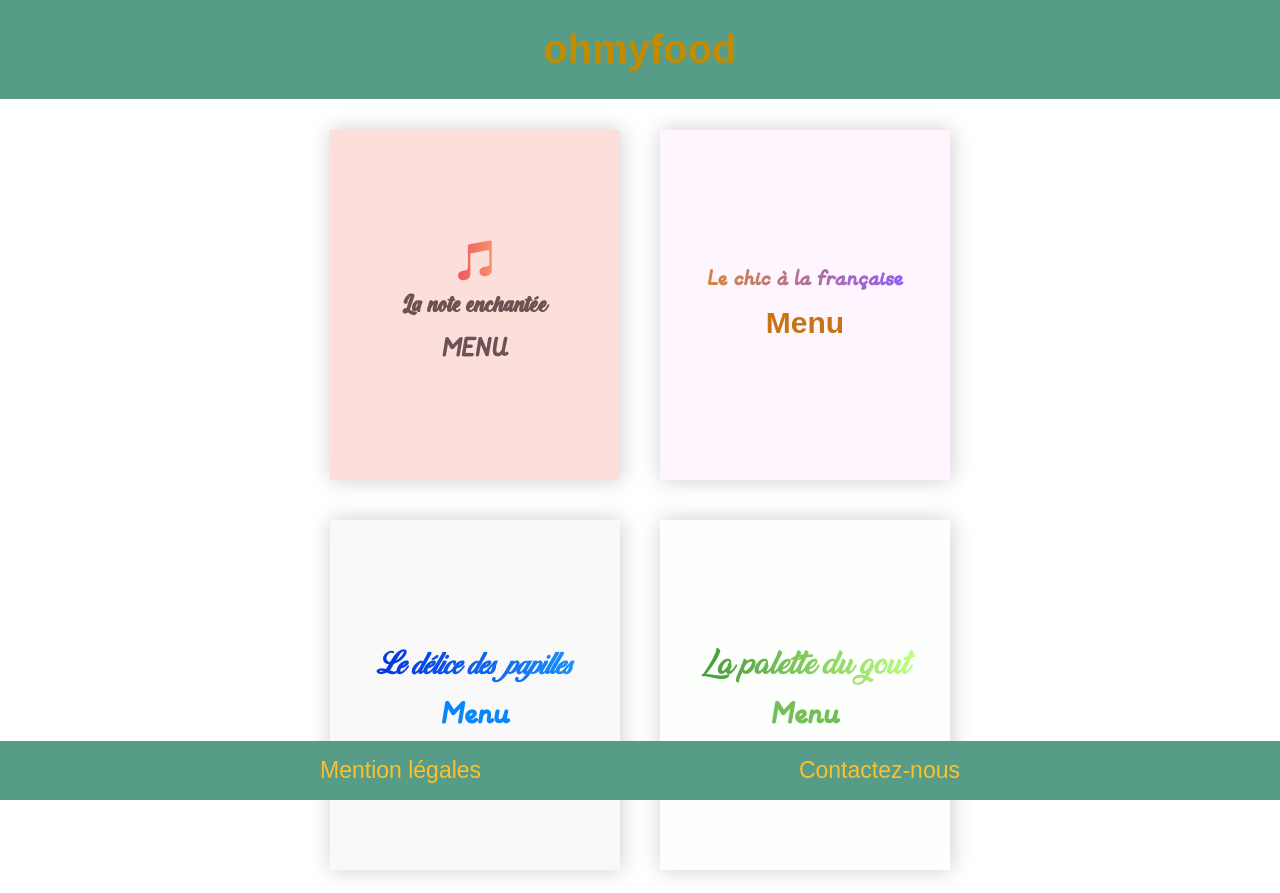
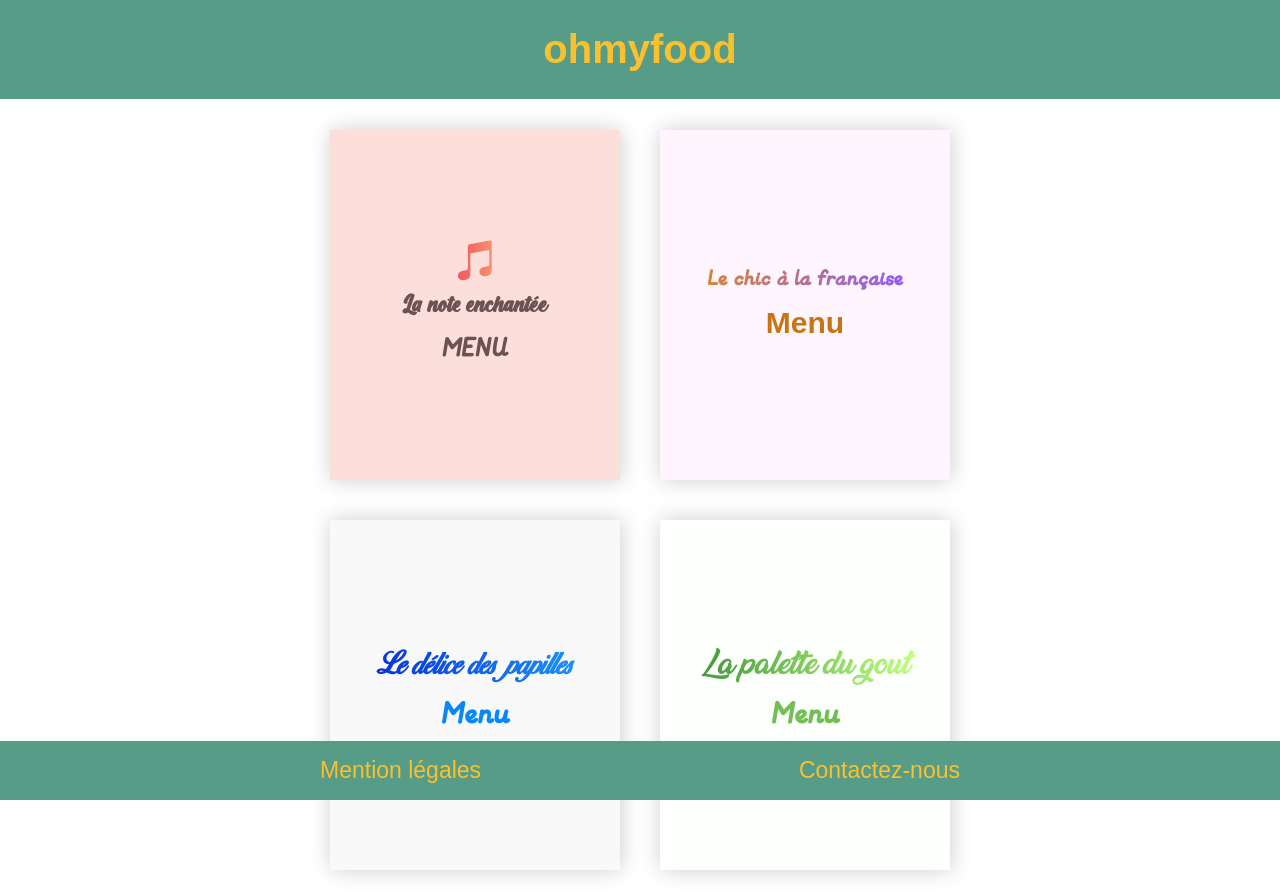
Before and after one commit to jam8310/P3_Brun_Michael, a website: page index.html in a window 1280 px wide. Shown: the top 893 px of the page. Drawn offline with Linux system fonts and the light colour scheme.

Commit message:
maj 14/02

```diff
--- a/scss/_header.scss
+++ b/scss/_header.scss
@@ -7,7 +7,7 @@
   margin:0 auto;
   text-align: center;
   background-color: #579c87;
-  color: #c28b01;
+  color: #FBC02D;
 
   h1{
     font-size: 40px;
```
Also changed, not shown: css/styles.css.
